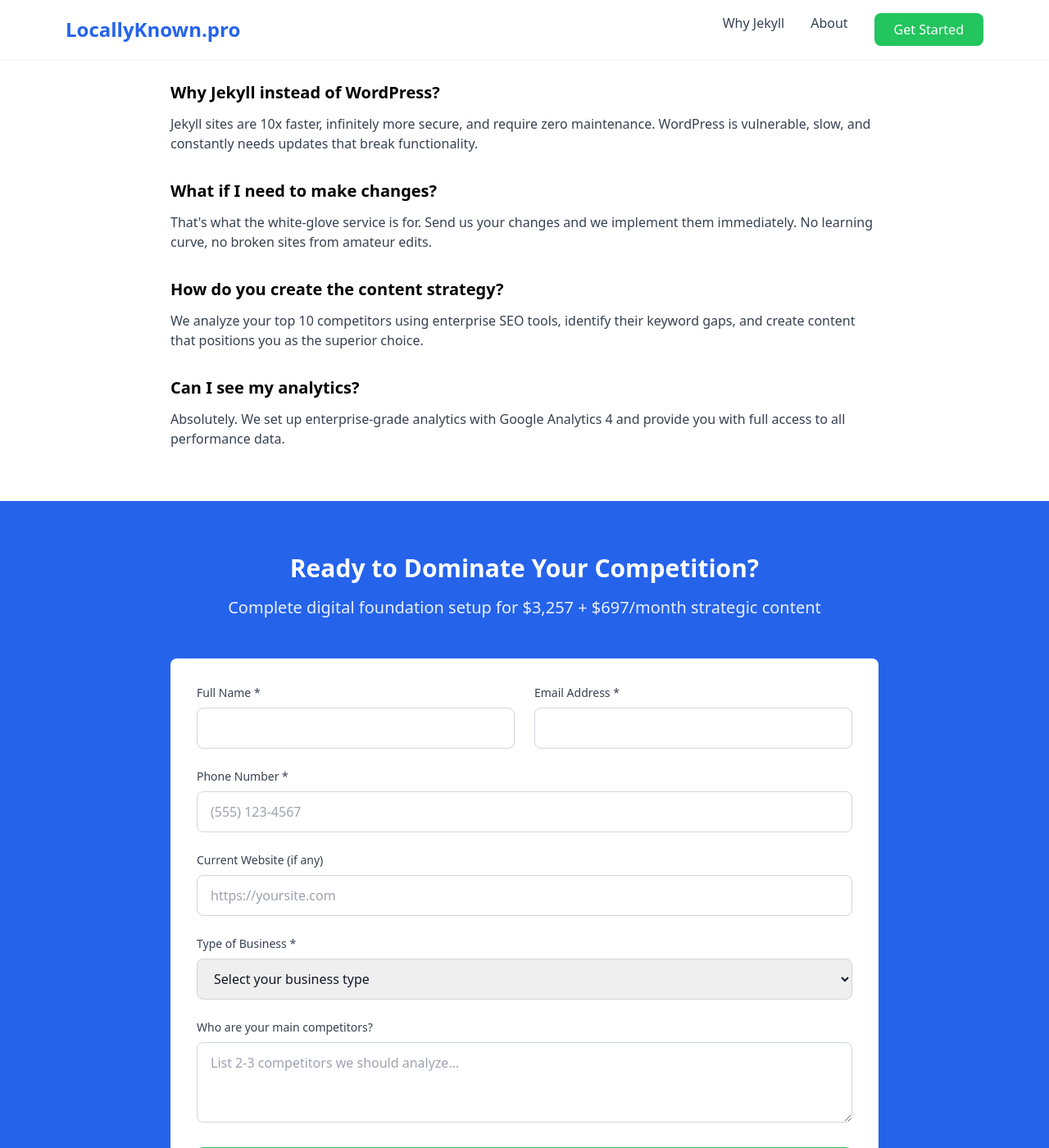
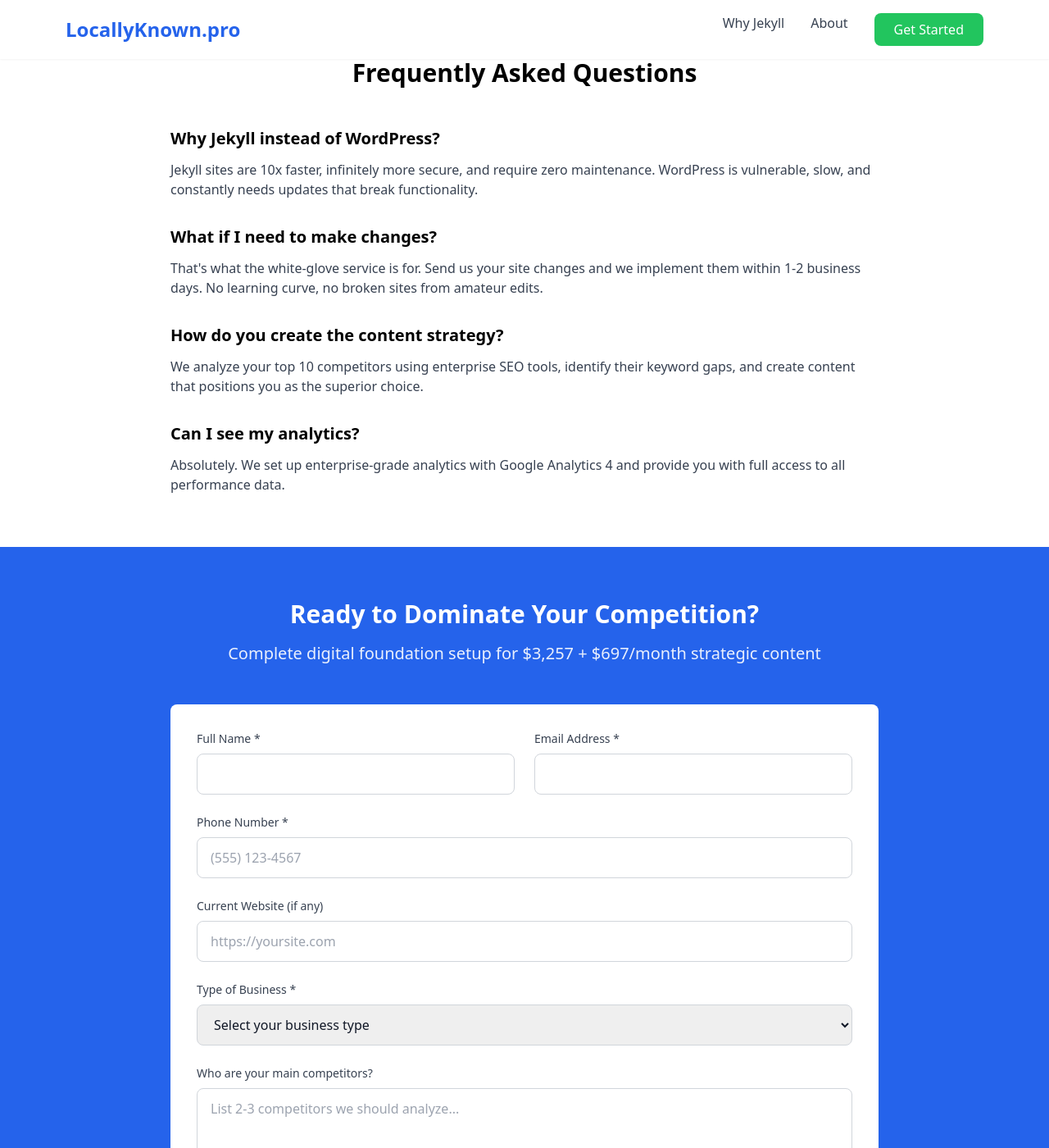
Before and after one commit to gtmsetupservice/locallyknown.pro, a Jekyll site: the page built from index.md, in a window 1280 px wide and 1400 px high, scrolled down 3501 px. Shown: the whole window at 82% size. Built offline with Jekyll 4.4.1, drawn with Linux system fonts in a browser that asks for light colours; nearby versions of some CDN libraries; some of the changed text lies outside the part shown.

Commit message:
Add SLA timelines and service agreement disclaimer
- Added '1-2 business days' for site changes
- Added '7-10 business days' for complete setup
- Added '2 business hours' response time
- Added professional service agreement disclaimer
- Protects against undefined scope and timeline expectations

🤖 Generated with [Claude Code](https://claude.ai/code)

Co-Authored-By: Claude <noreply@anthropic.com>

```diff
--- a/_includes/contact-form.html
+++ b/_includes/contact-form.html
@@ -78,7 +78,10 @@
                 </button>
 
                 <p class="text-sm text-gray-600 text-center">
-                    We'll respond within 2 hours with a custom competitor analysis preview
+                    We'll respond within 2 business hours with a custom competitor analysis preview
+                </p>
+                <p class="text-xs text-gray-500 text-center mt-2 italic">
+                    *Professional service agreement provided upon signup with specific deliverables and timelines
                 </p>
             </form>
 
--- a/index.md
+++ b/index.md
@@ -212,6 +212,7 @@ description: Complete digital marketing foundations with bulletproof Jekyll site
         <h2 class="text-3xl font-bold text-center mb-12">
             What's Included in Your {{ site.pricing.setup_price }} Setup
         </h2>
+        <p class="text-center text-gray-600 mb-8">Complete setup delivered within 7-10 business days</p>
         <div class="grid md:grid-cols-2 gap-8">
             <div class="space-y-6">
                 <div class="flex items-start">
@@ -285,7 +286,7 @@ description: Complete digital marketing foundations with bulletproof Jekyll site
                     </svg>
                     <div>
                         <h3 class="font-bold">White-Glove Management</h3>
-                        <p class="text-gray-600">We handle everything - you focus on your business</p>
+                        <p class="text-gray-600">Site updates within 1-2 business days - you focus on your business</p>
                     </div>
                 </div>
             </div>
@@ -360,7 +361,7 @@ description: Complete digital marketing foundations with bulletproof Jekyll site
             </div>
             <div>
                 <h3 class="text-xl font-bold mb-3">What if I need to make changes?</h3>
-                <p class="text-gray-700">That's what the white-glove service is for. Send us your changes and we implement them immediately. No learning curve, no broken sites from amateur edits.</p>
+                <p class="text-gray-700">That's what the white-glove service is for. Send us your site changes and we implement them within 1-2 business days. No learning curve, no broken sites from amateur edits.</p>
             </div>
             <div>
                 <h3 class="text-xl font-bold mb-3">How do you create the content strategy?</h3>
```
